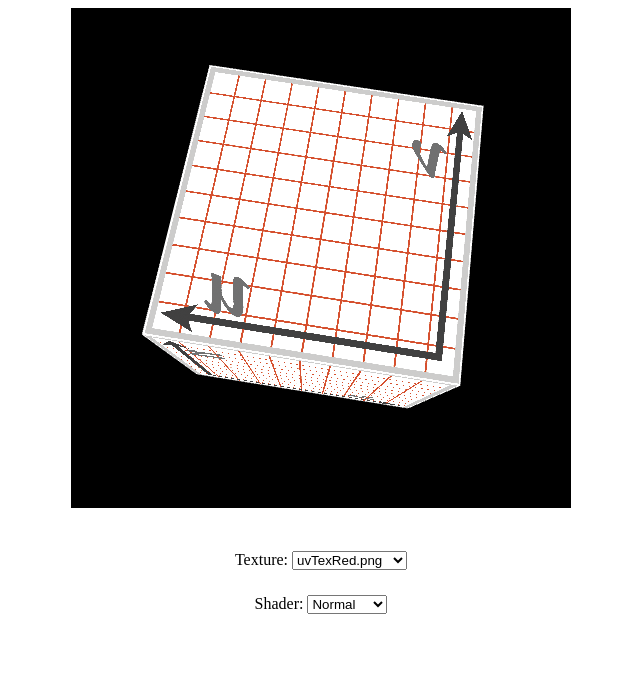
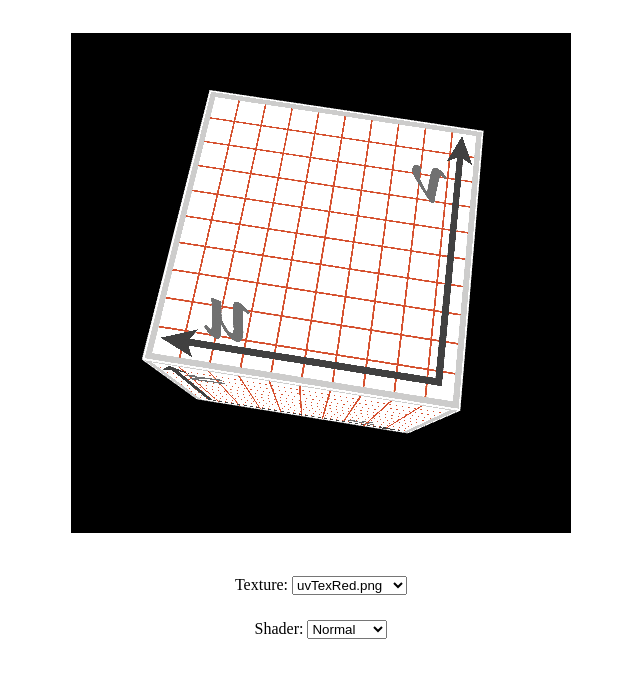
Before and after one commit to 462cmu/demos, a plain HTML site: page webgl/uv_cube/index.html in a window 1280 px wide. Shown: the whole page, without its empty margins (319-959 px from the left). Drawn offline with Linux system fonts and the light colour scheme; animation ran at ten frames a second.

Commit message:
updated cude demo

```diff
--- a/webgl/uv_cube/index.html
+++ b/webgl/uv_cube/index.html
@@ -410,6 +410,8 @@
 
     <center>
 
+    <span style="display:block; height:25;"></span>
+
     <canvas id="uv_cube-canvas" style="border: none;" width="500" height="500"></canvas>
 
     <span style="display:block; height:25;"></span>
```
